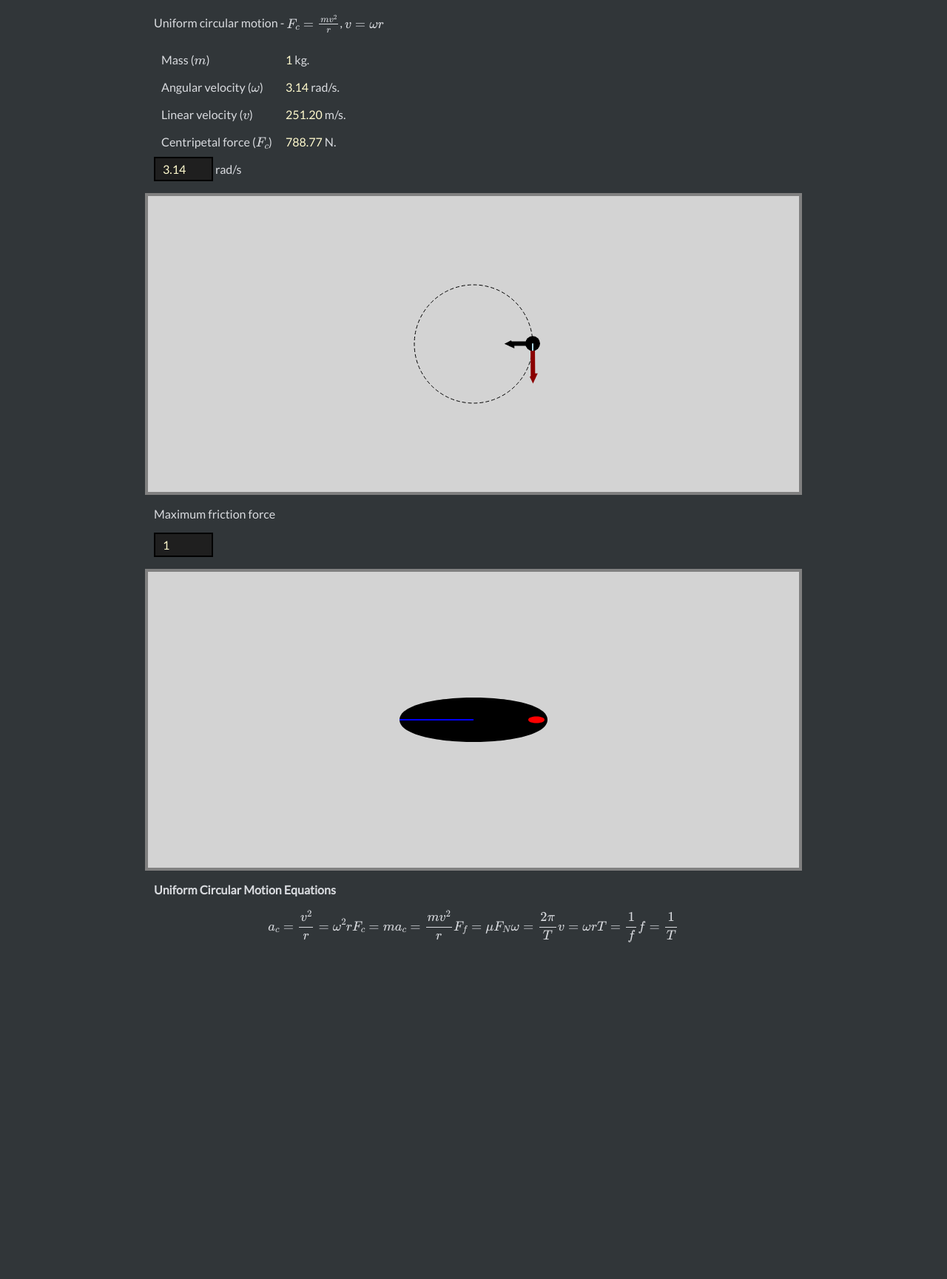
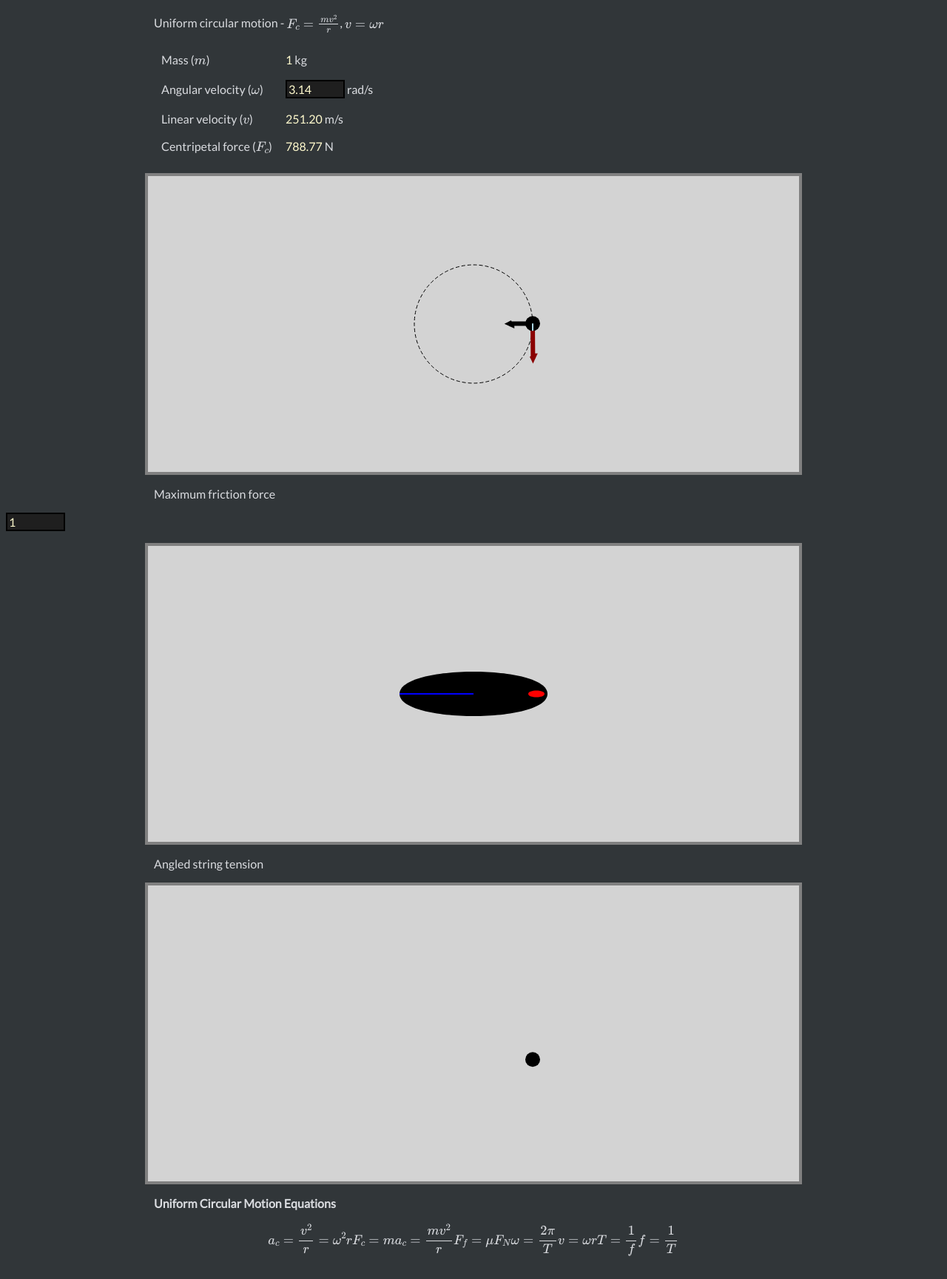
Before and after one commit to nwager/CircularMotion, a plain HTML site: page Wager Noah IA/Product/index.html in a window 1280 px wide. Shown: the part 100-1829 px from the top of the page at 74% size. Before the commit the page ends 1405 px from the top, so only its background shows below. Drawn offline with nearby package versions, Linux system fonts and the light colour scheme; some packages are replaced by stand-ins of ours.

Commit message:
Add files via upload

```diff
--- a/Wager Noah IA/Product/democanvas.js
+++ b/Wager Noah IA/Product/democanvas.js
@@ -1,6 +1,5 @@
 var fps = 50;
 
-var angVelText = document.getElementById("angVelText");
 var angVelInput = document.getElementById("angularVelocity1");
 var cenForText = document.getElementById("cenForText");
 var massText = document.getElementById("massText");
@@ -26,12 +25,22 @@ function startGame() {
     ellipse2 = new ellipse("simArea2", simArea2.canvas.width/2, simArea2.canvas.height/2, 200, 80);
     frictionEllipse = new ellipse("simArea2", simArea2.canvas.width/2, simArea2.canvas.height/2, 22, 12, "red");
 
+    //canvas3
+    simArea3.start();
+
+    circle3 = new circle("simArea3", simArea3.canvas.width/2, simArea3.canvas.height/1.7,
+        10, 0, 2 * Math.PI, 80, Math.PI, "black", 1);
+
     simArea1.canvas.onclick = function() {
         simArea1.isPaused = !simArea1.isPaused;
     };
 
     simArea2.canvas.onclick = function() {
         simArea2.isPaused = !simArea2.isPaused;
+    };
+
+    simArea3.canvas.onclick = function() {
+        simArea3.isPaused = !simArea3.isPaused;
     };
 
 }
@@ -60,6 +69,21 @@ var simArea2 = {
         this.canvas.height = window.innerHeight - 400;
         this.context = this.canvas.getContext("2d");
         this.interval = setInterval(updateSimArea2, 1000 / fps);
+        this.isPaused = false;
+    },
+    clear : function() {
+        this.context.clearRect(0, 0, this.canvas.width, this.canvas.height);
+    }
+}
+
+var simArea3 = {
+    canvas : document.getElementById("canvas3"),
+    isPaused : false,
+    start : function() {
+        this.canvas.width = window.innerWidth - 400;
+        this.canvas.height = window.innerHeight - 400;
+        this.context = this.canvas.getContext("2d");
+        this.interval = setInterval(updateSimArea3, 1000 / fps);
         this.isPaused = false;
     },
     clear : function() {
@@ -173,7 +197,6 @@ function updateSimArea1() {
 
     ///////// Text displays //////////
 
-    angVelText.innerHTML = circle1.angularVelocity;
     linVelText.innerHTML = linVel1.toFixed(2);
     cenForText.innerHTML = (Math.pow(linVel1, 2) * circle1.mass / circle1.pathRadius).toFixed(2);
     massText.innerHTML = circle1.mass;
@@ -225,6 +248,43 @@ function updateSimArea2 () {
 
 
 }
+
+//region
+function updateSimArea3 () {
+
+    ctx = simArea3.context;
+
+    if (simArea3.isPaused == true) {
+
+        ctx.font = "30px Lato";
+        ctx.fillStyle = "#303639";
+        ctx.fillText("Paused", simArea3.canvas.width - 115, 35);
+
+        return;
+
+    } else {
+        ctx.fillStyle = "lightgray";
+        ctx.fillText("Paused", simArea3.canvas.width - 50, 10);
+
+    }
+
+    simArea3.clear();
+
+
+    circle3.radians += circle3.angularVelocity / fps;
+
+    xpos = circle3.initialx - (Math.cos(circle3.radians) * circle3.pathRadius);
+    ypos = circle3.initialy - (Math.sin(circle3.radians) * 0.5 * circle3.pathRadius);
+
+    circle3.x = xpos;
+    circle3.y = ypos;
+
+    circle3.update();
+
+
+}
+//endregion
+
 
 /////////////////////////////////////////////////////////////////////////
 /////////////////////////////////////////////////////////////////////////
--- a/Wager Noah IA/Product/index.html
+++ b/Wager Noah IA/Product/index.html
@@ -25,19 +25,20 @@
     <table>
         <tr>
             <td>Mass (\(m\))</td>
-            <td><span class="display" id="massText">number</span> kg.</td>
+            <td><span class="display" id="massText">number</span> kg</td>
         </tr>
         <tr>
             <td>Angular velocity (\(\omega\))</td>
-            <td><span class="display" id="angVelText">number</span> rad/s.</td>
+            <td><input type="text" id="angularVelocity1" value="3.14"> rad/s</input>
+</td>
         </tr>
         <tr>
             <td>Linear velocity (\(v\))</td>
-            <td><span class="display" id="linVelText">number</span> m/s.</td>
+            <td><span class="display" id="linVelText">number</span> m/s</td>
         </tr>
         <tr>
             <td>Centripetal force (\(F_c\))</td>
-            <td><span class="display" id="cenForText">number</span> N.</td>
+            <td><span class="display" id="cenForText">number</span> N</td>
         </tr>
     </table>
 
@@ -47,7 +48,6 @@
     <p>Linear velocity \(v\): <span class="display" id="linVelText">number</span> m/s.</p>
     <p>Centripetal force \(F_c\): <span class="display" id="cenForText">number</span> N.</p>
     -->
-    <input type="text" id="angularVelocity1" value="3.14"> rad/s</input>
 
     <p></p>
     <canvas id="canvas1" width="600" height="300">
@@ -59,6 +59,12 @@
     <input type="text" id="mass1" value="1">
     <p></p>
     <canvas id="canvas2" width="600" height="300">
+        Your browser doesn't support canvas.
+    </canvas>
+
+    <p></p>
+    <p>Angled string tension</p>
+    <canvas id="canvas3" width="600" height="300">
         Your browser doesn't support canvas.
     </canvas>
 
--- a/Wager Noah IA/Product/style.css
+++ b/Wager Noah IA/Product/style.css
@@ -16,8 +16,8 @@ p {
 }
 
 input {
-    margin-left: 200px;
-    padding: 5px 10px;
+    /*margin-left: 200px;
+    padding: 5px 10px;*/
     width: 80px;
     font-family: 'Lato', sans-serif;
     font-size: 16px;
--- a/style.css
+++ b/style.css
@@ -16,8 +16,8 @@ p {
 }
 
 input {
-    margin-left: 200px;
-    padding: 5px 10px;
+    /*margin-left: 200px;
+    padding: 5px 10px;*/
     width: 80px;
     font-family: 'Lato', sans-serif;
     font-size: 16px;
```
Also changed, not shown: democanvas.js (+62 -2 lines), index.html (+11 -5 lines).
